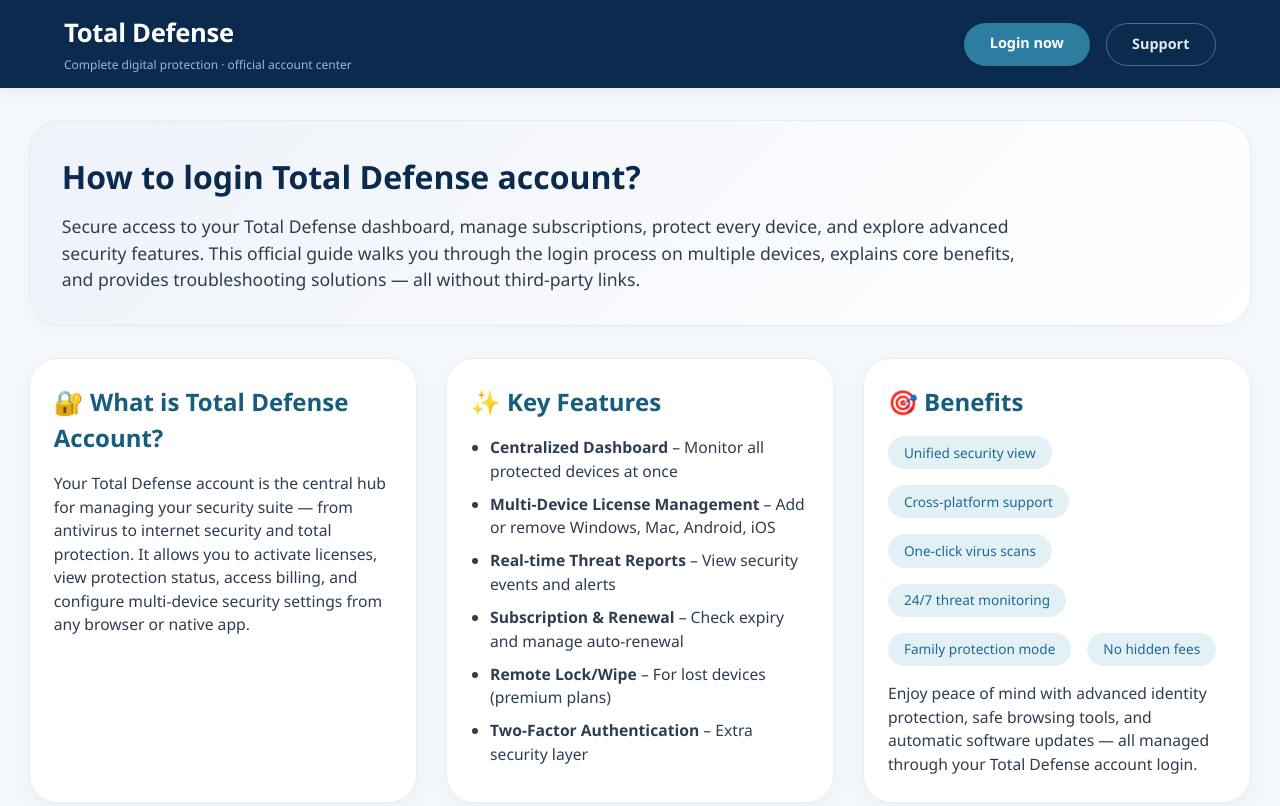
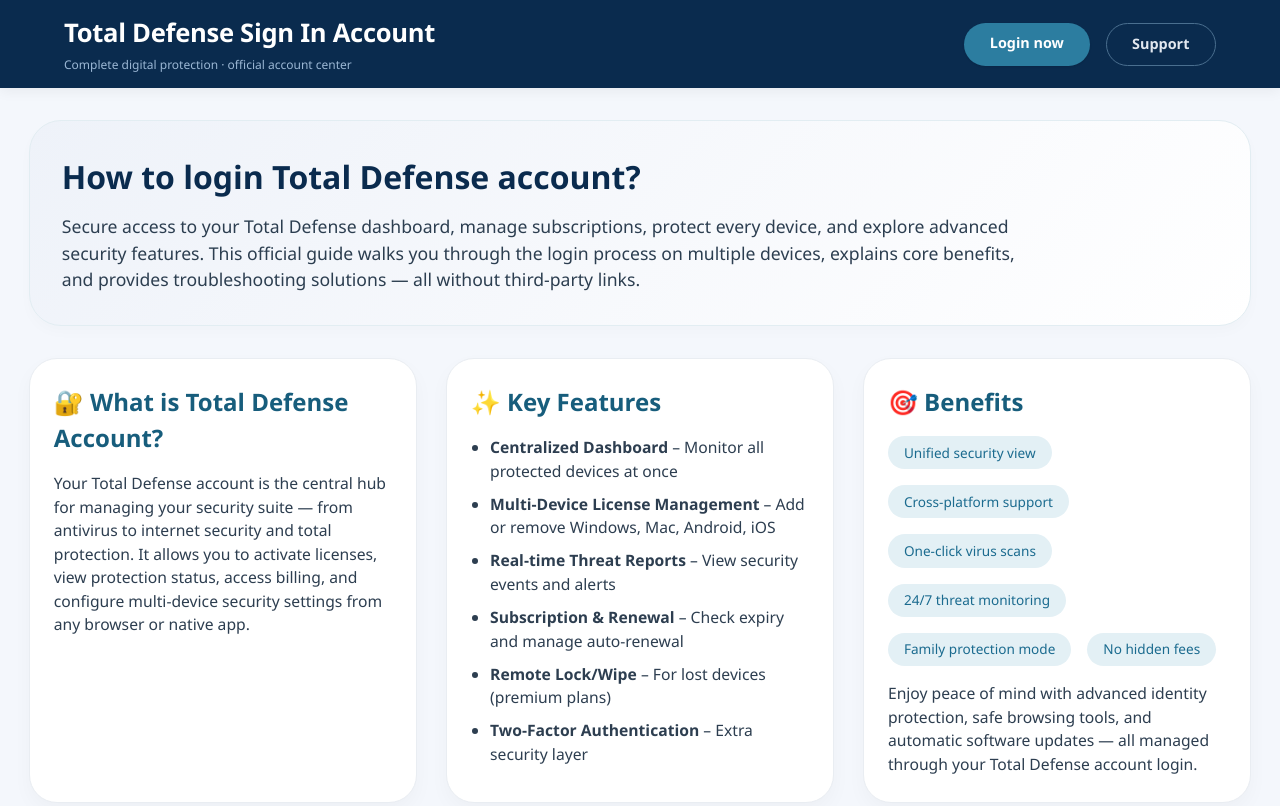
Before and after one commit to totaldefense/total-denende-sign-in, a plain HTML site: page index.html in a window 1280 px wide. Shown: the top 806 px of the page. Drawn offline with Linux system fonts and the light colour scheme.

Commit message:
Update index.html

```diff
--- a/index.html
+++ b/index.html
@@ -288,7 +288,7 @@
     <header>
         <div class="top-bar">
             <div class="logo-area">
-                <h1>Total Defense</h1>
+                <h1>Total Defense Sign In Account</h1>
                 <p>Complete digital protection · official account center</p>
             </div>
             <div class="header-buttons">
```
